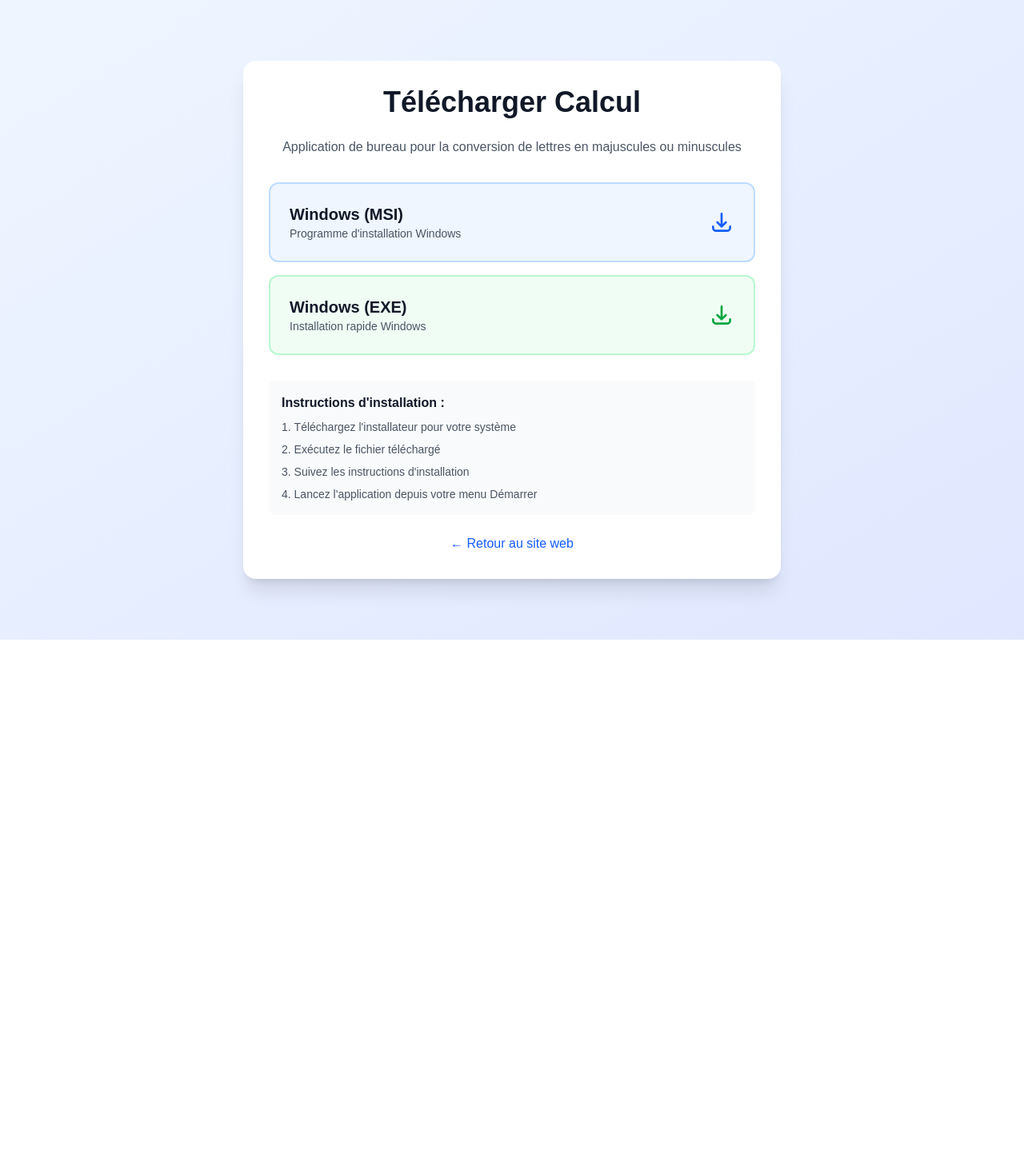
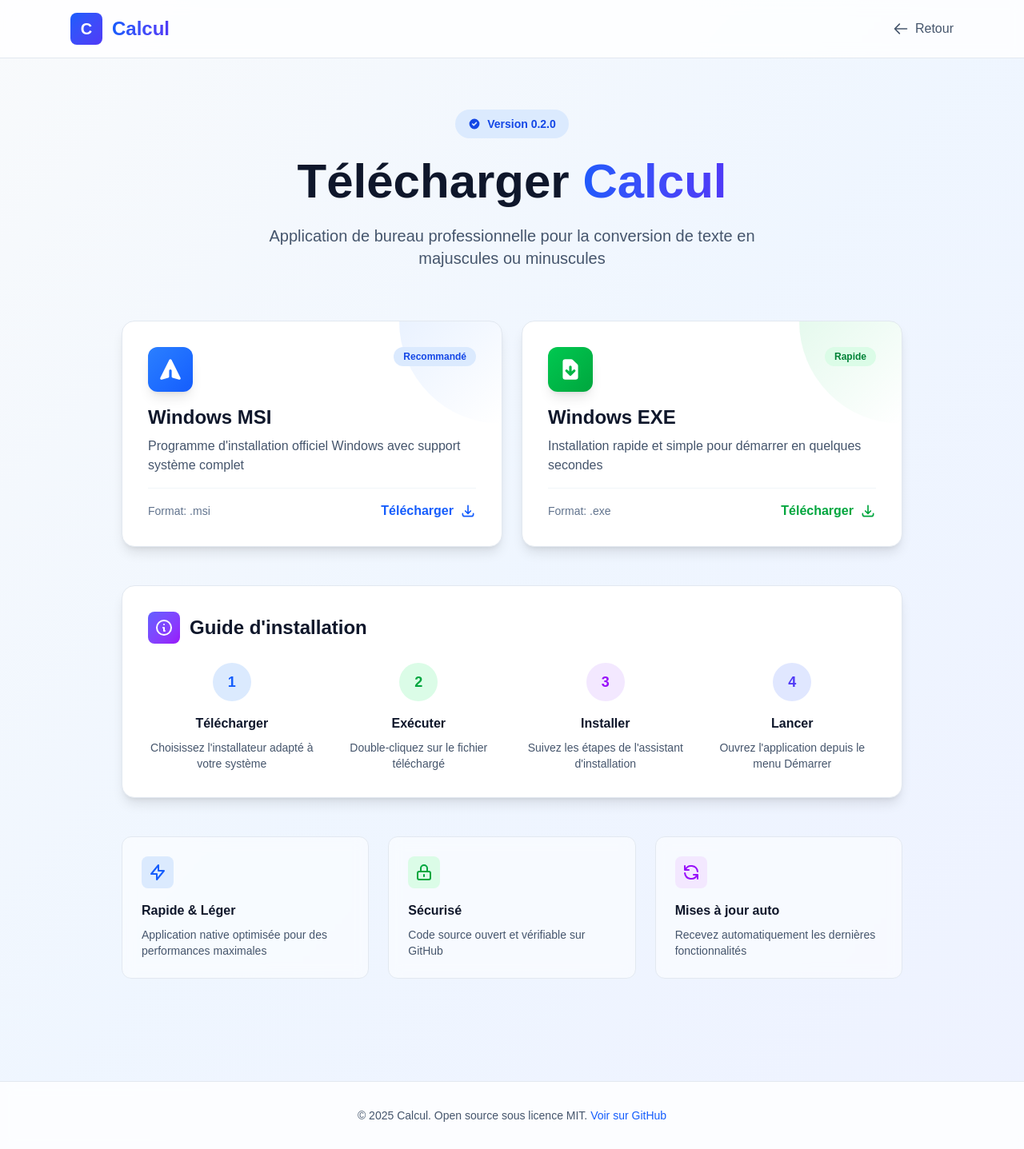
Before and after one commit to mrabetmotia/calcul, a Next.js app: page /download in a window 1280 px wide. Shown: the whole page at 80% size. Before the commit the page ends 800 px from the top, so only its background shows below. Built offline with nearby package versions, Linux system fonts and the light colour scheme.

Commit message:
Update download links to v0.2.0

```diff
--- a/app/download/page.tsx
+++ b/app/download/page.tsx
@@ -1,70 +1,231 @@
 export default function DownloadPage() {
   return (
-    <div className="min-h-screen flex items-center justify-center bg-gradient-to-br from-blue-50 to-indigo-100 p-4">
-      <div className="max-w-2xl w-full bg-white rounded-2xl shadow-xl p-8">
-        <h1 className="text-4xl font-bold text-gray-900 mb-6 text-center">
-          Télécharger Calcul
-        </h1>
+    <div className="min-h-screen bg-gradient-to-br from-slate-50 via-blue-50 to-indigo-50">
+      {/* Header */}
+      <div className="border-b border-slate-200 bg-white/80 backdrop-blur-sm sticky top-0 z-10">
+        <div className="max-w-6xl mx-auto px-6 py-4 flex justify-between items-center">
+          <div className="flex items-center space-x-3">
+            <div className="w-10 h-10 bg-gradient-to-br from-blue-600 to-indigo-600 rounded-lg flex items-center justify-center">
+              <span className="text-white font-bold text-xl">C</span>
+            </div>
+            <span className="text-2xl font-bold bg-gradient-to-r from-blue-600 to-indigo-600 bg-clip-text text-transparent">
+              Calcul
+            </span>
+          </div>
+          <a
+            href="/"
+            className="text-slate-600 hover:text-slate-900 font-medium transition-colors flex items-center space-x-2"
+          >
+            <svg className="w-5 h-5" fill="none" stroke="currentColor" viewBox="0 0 24 24">
+              <path strokeLinecap="round" strokeLinejoin="round" strokeWidth={2} d="M10 19l-7-7m0 0l7-7m-7 7h18" />
+            </svg>
+            <span>Retour</span>
+          </a>
+        </div>
+      </div>
 
-        <p className="text-gray-600 mb-8 text-center">
-          Application de bureau pour la conversion de lettres en majuscules ou minuscules
-        </p>
+      {/* Main Content */}
+      <div className="max-w-5xl mx-auto px-6 py-16">
+        {/* Hero Section */}
+        <div className="text-center mb-16">
+          <div className="inline-flex items-center space-x-2 bg-blue-100 text-blue-700 px-4 py-2 rounded-full text-sm font-semibold mb-6">
+            <svg className="w-4 h-4" fill="currentColor" viewBox="0 0 20 20">
+              <path fillRule="evenodd" d="M10 18a8 8 0 100-16 8 8 0 000 16zm3.707-9.293a1 1 0 00-1.414-1.414L9 10.586 7.707 9.293a1 1 0 00-1.414 1.414l2 2a1 1 0 001.414 0l4-4z" clipRule="evenodd" />
+            </svg>
+            <span>Version 0.2.0</span>
+          </div>
+          <h1 className="text-5xl md:text-6xl font-bold text-slate-900 mb-6">
+            Télécharger
+            <span className="bg-gradient-to-r from-blue-600 to-indigo-600 bg-clip-text text-transparent"> Calcul</span>
+          </h1>
+          <p className="text-xl text-slate-600 max-w-2xl mx-auto">
+            Application de bureau professionnelle pour la conversion de texte en majuscules ou minuscules
+          </p>
+        </div>
 
-        <div className="space-y-4">
-          {/* Windows MSI Installer */}
+        {/* Download Cards */}
+        <div className="grid md:grid-cols-2 gap-6 mb-12">
+          {/* Windows MSI */}
           <a
-            href="https://github.com/mrabetmotia/calcul/releases/latest/download/calcul_0.1.0_x64_en-US.msi"
-            className="flex items-center justify-between p-6 bg-blue-50 hover:bg-blue-100 rounded-xl transition-colors border-2 border-blue-200"
+            href="https://github.com/mrabetmotia/calcul/releases/latest/download/calcul_0.2.0_x64_en-US.msi"
+            className="group relative bg-white rounded-2xl p-8 shadow-lg hover:shadow-2xl transition-all duration-300 border border-slate-200 hover:border-blue-300 overflow-hidden"
           >
-            <div>
-              <h3 className="text-xl font-semibold text-gray-900">
-                Windows (MSI)
+            <div className="absolute top-0 right-0 w-32 h-32 bg-gradient-to-br from-blue-500/10 to-transparent rounded-bl-full"></div>
+            <div className="relative">
+              <div className="flex items-start justify-between mb-4">
+                <div className="w-14 h-14 bg-gradient-to-br from-blue-500 to-blue-600 rounded-xl flex items-center justify-center shadow-lg group-hover:scale-110 transition-transform">
+                  <svg className="w-8 h-8 text-white" fill="currentColor" viewBox="0 0 20 20">
+                    <path d="M10.894 2.553a1 1 0 00-1.788 0l-7 14a1 1 0 001.169 1.409l5-1.429A1 1 0 009 15.571V11a1 1 0 112 0v4.571a1 1 0 00.725.962l5 1.428a1 1 0 001.17-1.408l-7-14z" />
+                  </svg>
+                </div>
+                <span className="inline-flex items-center px-3 py-1 rounded-full text-xs font-semibold bg-blue-100 text-blue-700">
+                  Recommandé
+                </span>
+              </div>
+              <h3 className="text-2xl font-bold text-slate-900 mb-2">
+                Windows MSI
               </h3>
-              <p className="text-sm text-gray-600">
-                Programme d'installation Windows
+              <p className="text-slate-600 mb-4">
+                Programme d'installation officiel Windows avec support système complet
               </p>
+              <div className="flex items-center justify-between pt-4 border-t border-slate-100">
+                <span className="text-sm font-medium text-slate-500">Format: .msi</span>
+                <div className="flex items-center space-x-2 text-blue-600 font-semibold group-hover:translate-x-1 transition-transform">
+                  <span>Télécharger</span>
+                  <svg className="w-5 h-5" fill="none" stroke="currentColor" viewBox="0 0 24 24">
+                    <path strokeLinecap="round" strokeLinejoin="round" strokeWidth={2} d="M4 16v1a3 3 0 003 3h10a3 3 0 003-3v-1m-4-4l-4 4m0 0l-4-4m4 4V4" />
+                  </svg>
+                </div>
+              </div>
             </div>
-            <svg className="w-8 h-8 text-blue-600" fill="none" stroke="currentColor" viewBox="0 0 24 24">
-              <path strokeLinecap="round" strokeLinejoin="round" strokeWidth={2} d="M4 16v1a3 3 0 003 3h10a3 3 0 003-3v-1m-4-4l-4 4m0 0l-4-4m4 4V4" />
-            </svg>
           </a>
 
-          {/* Windows NSIS Installer */}
+          {/* Windows NSIS */}
           <a
-            href="https://github.com/mrabetmotia/calcul/releases/latest/download/calcul_0.1.0_x64-setup.exe"
-            className="flex items-center justify-between p-6 bg-green-50 hover:bg-green-100 rounded-xl transition-colors border-2 border-green-200"
+            href="https://github.com/mrabetmotia/calcul/releases/latest/download/calcul_0.2.0_x64-setup.exe"
+            className="group relative bg-white rounded-2xl p-8 shadow-lg hover:shadow-2xl transition-all duration-300 border border-slate-200 hover:border-green-300 overflow-hidden"
           >
-            <div>
-              <h3 className="text-xl font-semibold text-gray-900">
-                Windows (EXE)
+            <div className="absolute top-0 right-0 w-32 h-32 bg-gradient-to-br from-green-500/10 to-transparent rounded-bl-full"></div>
+            <div className="relative">
+              <div className="flex items-start justify-between mb-4">
+                <div className="w-14 h-14 bg-gradient-to-br from-green-500 to-green-600 rounded-xl flex items-center justify-center shadow-lg group-hover:scale-110 transition-transform">
+                  <svg className="w-8 h-8 text-white" fill="currentColor" viewBox="0 0 20 20">
+                    <path fillRule="evenodd" d="M6 2a2 2 0 00-2 2v12a2 2 0 002 2h8a2 2 0 002-2V7.414A2 2 0 0015.414 6L12 2.586A2 2 0 0010.586 2H6zm5 6a1 1 0 10-2 0v3.586l-1.293-1.293a1 1 0 10-1.414 1.414l3 3a1 1 0 001.414 0l3-3a1 1 0 00-1.414-1.414L11 11.586V8z" clipRule="evenodd" />
+                  </svg>
+                </div>
+                <span className="inline-flex items-center px-3 py-1 rounded-full text-xs font-semibold bg-green-100 text-green-700">
+                  Rapide
+                </span>
+              </div>
+              <h3 className="text-2xl font-bold text-slate-900 mb-2">
+                Windows EXE
               </h3>
-              <p className="text-sm text-gray-600">
-                Installation rapide Windows
+              <p className="text-slate-600 mb-4">
+                Installation rapide et simple pour démarrer en quelques secondes
               </p>
+              <div className="flex items-center justify-between pt-4 border-t border-slate-100">
+                <span className="text-sm font-medium text-slate-500">Format: .exe</span>
+                <div className="flex items-center space-x-2 text-green-600 font-semibold group-hover:translate-x-1 transition-transform">
+                  <span>Télécharger</span>
+                  <svg className="w-5 h-5" fill="none" stroke="currentColor" viewBox="0 0 24 24">
+                    <path strokeLinecap="round" strokeLinejoin="round" strokeWidth={2} d="M4 16v1a3 3 0 003 3h10a3 3 0 003-3v-1m-4-4l-4 4m0 0l-4-4m4 4V4" />
+                  </svg>
+                </div>
+              </div>
             </div>
-            <svg className="w-8 h-8 text-green-600" fill="none" stroke="currentColor" viewBox="0 0 24 24">
-              <path strokeLinecap="round" strokeLinejoin="round" strokeWidth={2} d="M4 16v1a3 3 0 003 3h10a3 3 0 003-3v-1m-4-4l-4 4m0 0l-4-4m4 4V4" />
-            </svg>
           </a>
         </div>
 
-        <div className="mt-8 p-4 bg-gray-50 rounded-lg">
-          <h3 className="font-semibold text-gray-900 mb-2">Instructions d'installation :</h3>
-          <ol className="list-decimal list-inside space-y-2 text-sm text-gray-600">
-            <li>Téléchargez l'installateur pour votre système</li>
-            <li>Exécutez le fichier téléchargé</li>
-            <li>Suivez les instructions d'installation</li>
-            <li>Lancez l'application depuis votre menu Démarrer</li>
-          </ol>
+        {/* Installation Guide */}
+        <div className="bg-white rounded-2xl shadow-lg p-8 border border-slate-200">
+          <div className="flex items-center space-x-3 mb-6">
+            <div className="w-10 h-10 bg-gradient-to-br from-indigo-500 to-purple-600 rounded-lg flex items-center justify-center">
+              <svg className="w-6 h-6 text-white" fill="none" stroke="currentColor" viewBox="0 0 24 24">
+                <path strokeLinecap="round" strokeLinejoin="round" strokeWidth={2} d="M13 16h-1v-4h-1m1-4h.01M21 12a9 9 0 11-18 0 9 9 0 0118 0z" />
+              </svg>
+            </div>
+            <h2 className="text-2xl font-bold text-slate-900">
+              Guide d'installation
+            </h2>
+          </div>
+
+          <div className="grid md:grid-cols-4 gap-6">
+            <div className="text-center">
+              <div className="w-12 h-12 bg-blue-100 text-blue-600 rounded-full flex items-center justify-center mx-auto mb-4 font-bold text-lg">
+                1
+              </div>
+              <h3 className="font-semibold text-slate-900 mb-2">Télécharger</h3>
+              <p className="text-sm text-slate-600">
+                Choisissez l'installateur adapté à votre système
+              </p>
+            </div>
+
+            <div className="text-center">
+              <div className="w-12 h-12 bg-green-100 text-green-600 rounded-full flex items-center justify-center mx-auto mb-4 font-bold text-lg">
+                2
+              </div>
+              <h3 className="font-semibold text-slate-900 mb-2">Exécuter</h3>
+              <p className="text-sm text-slate-600">
+                Double-cliquez sur le fichier téléchargé
+              </p>
+            </div>
+
+            <div className="text-center">
+              <div className="w-12 h-12 bg-purple-100 text-purple-600 rounded-full flex items-center justify-center mx-auto mb-4 font-bold text-lg">
+                3
+              </div>
+              <h3 className="font-semibold text-slate-900 mb-2">Installer</h3>
+              <p className="text-sm text-slate-600">
+                Suivez les étapes de l'assistant d'installation
+              </p>
+            </div>
+
+            <div className="text-center">
+              <div className="w-12 h-12 bg-indigo-100 text-indigo-600 rounded-full flex items-center justify-center mx-auto mb-4 font-bold text-lg">
+                4
+              </div>
+              <h3 className="font-semibold text-slate-900 mb-2">Lancer</h3>
+              <p className="text-sm text-slate-600">
+                Ouvrez l'application depuis le menu Démarrer
+              </p>
+            </div>
+          </div>
         </div>
 
-        <div className="mt-6 text-center">
-          <a
-            href="/"
-            className="text-blue-600 hover:text-blue-800 font-medium"
-          >
-            ← Retour au site web
-          </a>
+        {/* Features */}
+        <div className="mt-12 grid md:grid-cols-3 gap-6">
+          <div className="bg-white/50 backdrop-blur-sm rounded-xl p-6 border border-slate-200">
+            <div className="w-10 h-10 bg-blue-100 text-blue-600 rounded-lg flex items-center justify-center mb-4">
+              <svg className="w-6 h-6" fill="none" stroke="currentColor" viewBox="0 0 24 24">
+                <path strokeLinecap="round" strokeLinejoin="round" strokeWidth={2} d="M13 10V3L4 14h7v7l9-11h-7z" />
+              </svg>
+            </div>
+            <h3 className="font-bold text-slate-900 mb-2">Rapide & Léger</h3>
+            <p className="text-sm text-slate-600">
+              Application native optimisée pour des performances maximales
+            </p>
+          </div>
+
+          <div className="bg-white/50 backdrop-blur-sm rounded-xl p-6 border border-slate-200">
+            <div className="w-10 h-10 bg-green-100 text-green-600 rounded-lg flex items-center justify-center mb-4">
+              <svg className="w-6 h-6" fill="none" stroke="currentColor" viewBox="0 0 24 24">
+                <path strokeLinecap="round" strokeLinejoin="round" strokeWidth={2} d="M12 15v2m-6 4h12a2 2 0 002-2v-6a2 2 0 00-2-2H6a2 2 0 00-2 2v6a2 2 0 002 2zm10-10V7a4 4 0 00-8 0v4h8z" />
+              </svg>
+            </div>
+            <h3 className="font-bold text-slate-900 mb-2">Sécurisé</h3>
+            <p className="text-sm text-slate-600">
+              Code source ouvert et vérifiable sur GitHub
+            </p>
+          </div>
+
+          <div className="bg-white/50 backdrop-blur-sm rounded-xl p-6 border border-slate-200">
+            <div className="w-10 h-10 bg-purple-100 text-purple-600 rounded-lg flex items-center justify-center mb-4">
+              <svg className="w-6 h-6" fill="none" stroke="currentColor" viewBox="0 0 24 24">
+                <path strokeLinecap="round" strokeLinejoin="round" strokeWidth={2} d="M4 4v5h.582m15.356 2A8.001 8.001 0 004.582 9m0 0H9m11 11v-5h-.581m0 0a8.003 8.003 0 01-15.357-2m15.357 2H15" />
+              </svg>
+            </div>
+            <h3 className="font-bold text-slate-900 mb-2">Mises à jour auto</h3>
+            <p className="text-sm text-slate-600">
+              Recevez automatiquement les dernières fonctionnalités
+            </p>
+          </div>
+        </div>
+      </div>
+
+      {/* Footer */}
+      <div className="border-t border-slate-200 bg-white/80 backdrop-blur-sm mt-16">
+        <div className="max-w-5xl mx-auto px-6 py-8 text-center text-slate-600">
+          <p className="text-sm">
+            © 2025 Calcul. Open source sous licence MIT.{" "}
+            <a
+              href="https://github.com/mrabetmotia/calcul"
+              target="_blank"
+              rel="noopener noreferrer"
+              className="text-blue-600 hover:text-blue-700 font-medium"
+            >
+              Voir sur GitHub
+            </a>
+          </p>
         </div>
       </div>
     </div>
```
Also changed, not shown: 1 other file (tests, documents, lock files or other folders).
